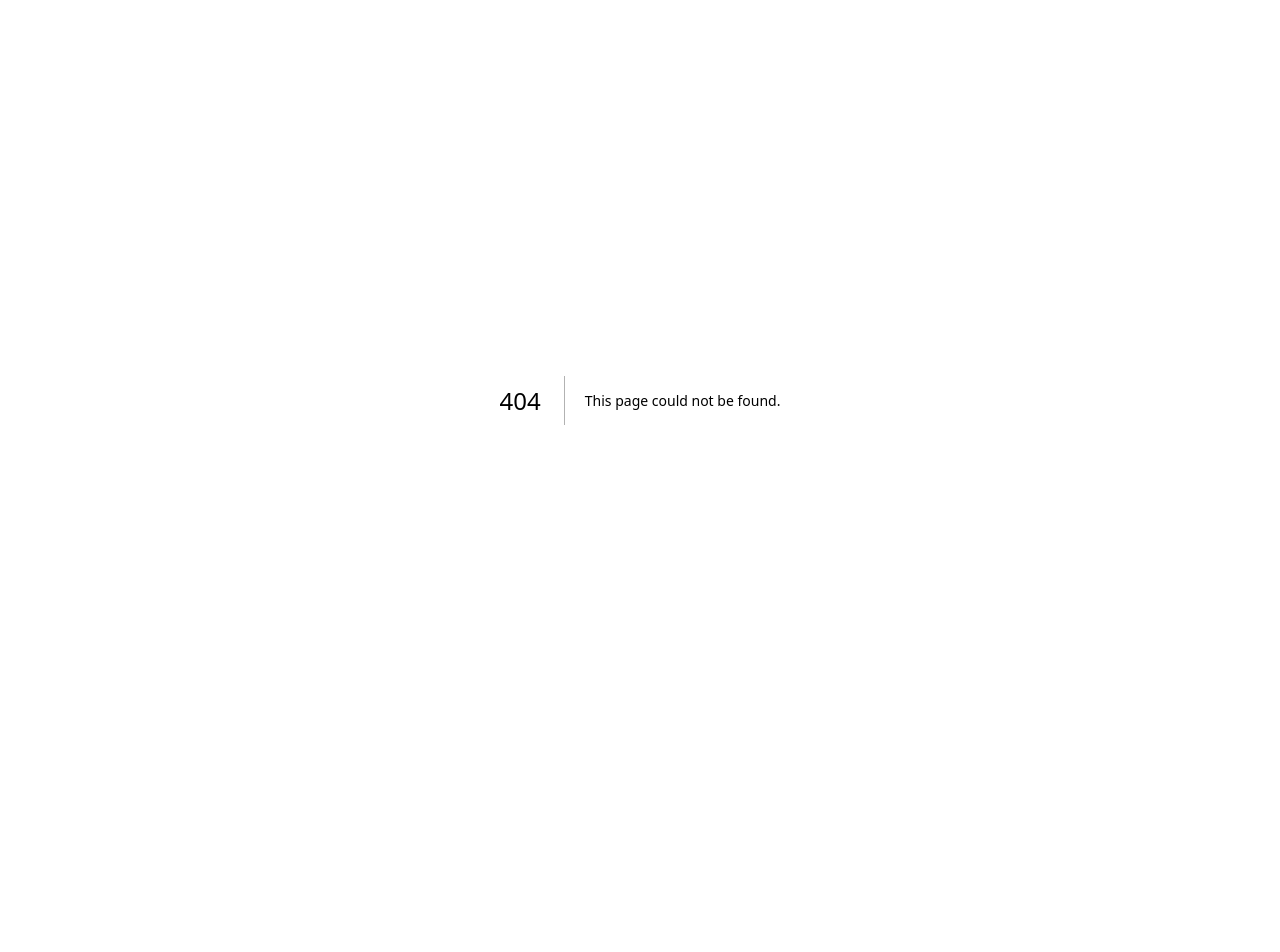
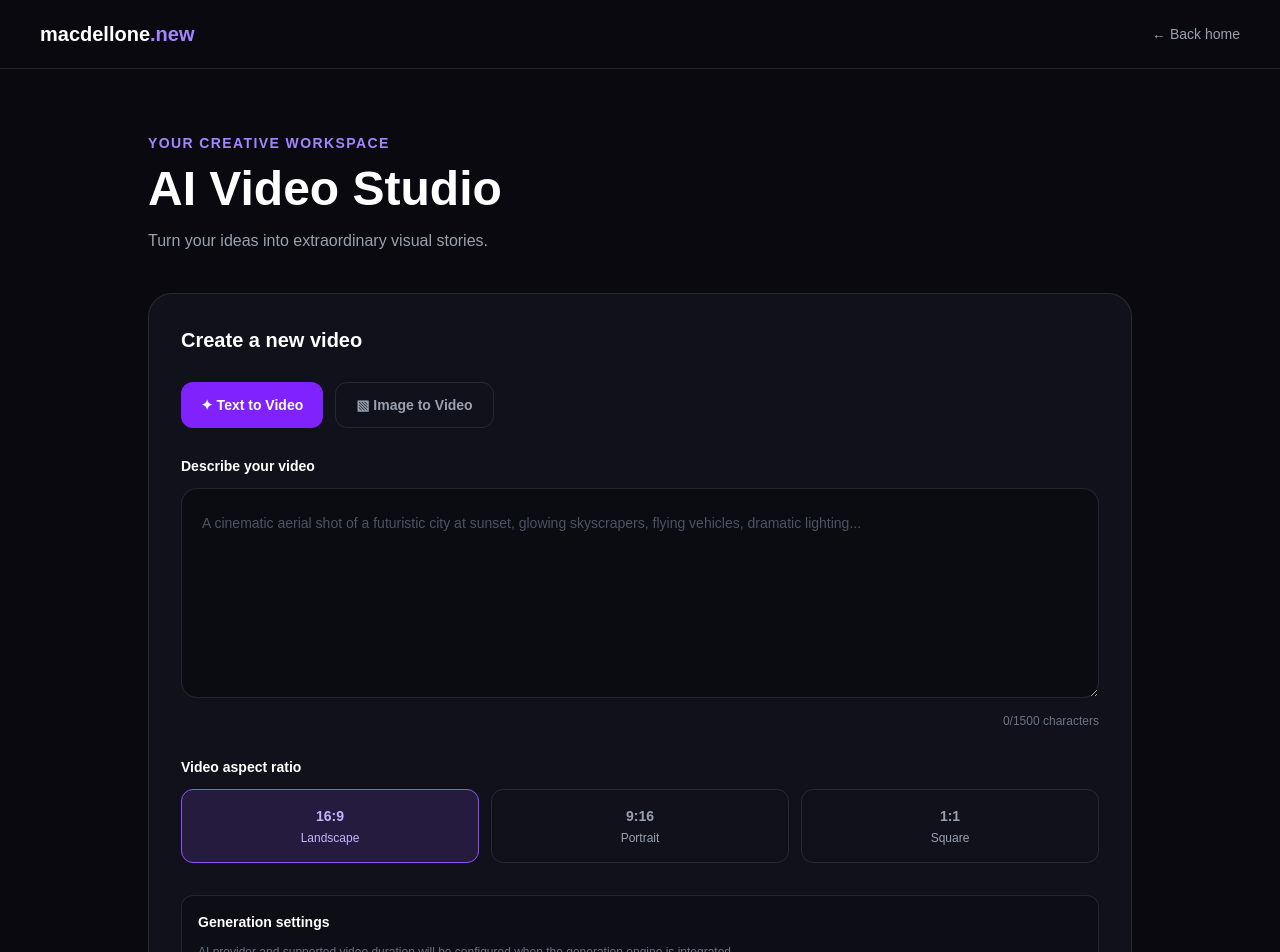
Before and after one commit to victhurofficial01-alt/Macdellone.new, a Next.js app: page /dashboard in a window 1280 px wide. Before the commit this address had no page. Shown: the top 952 px of the page. Before the commit the page ends 800 px from the top, so only its background shows below. Built offline with nearby package versions, Linux system fonts and the light colour scheme.

Commit message:
Create page.tsx

```diff
--- /dev/null
+++ b/app/dashboard/page.tsx
@@ -0,0 +1,214 @@
+
+"use client";
+
+import { useState } from "react";
+import Link from "next/link";
+
+export default function Dashboard() {
+  const [prompt, setPrompt] = useState("");
+  const [ratio, setRatio] = useState("16:9");
+  const [mode, setMode] = useState("text");
+  const [fileName, setFileName] = useState("");
+  const [message, setMessage] = useState("");
+
+  function handleSubmit(e: React.FormEvent<HTMLFormElement>) {
+    e.preventDefault();
+
+    if (prompt.trim().length < 5) {
+      setMessage("Please enter a more detailed video prompt.");
+      return;
+    }
+
+    setMessage(
+      "Your studio is ready. The AI generation engine will be connected in the next development stage."
+    );
+  }
+
+  return (
+    <main className="min-h-screen bg-[#09090f] text-white">
+      <nav className="flex items-center justify-between border-b border-white/10 px-5 py-5 md:px-10">
+        <Link href="/" className="text-xl font-black">
+          macdellone<span className="text-violet-400">.new</span>
+        </Link>
+
+        <Link href="/" className="text-sm text-gray-400 hover:text-white">
+          ← Back home
+        </Link>
+      </nav>
+
+      <div className="mx-auto max-w-5xl px-5 py-12 md:py-16">
+        <div className="mb-10">
+          <p className="text-sm font-semibold uppercase tracking-widest text-violet-400">
+            Your creative workspace
+          </p>
+          <h1 className="mt-3 text-4xl font-black md:text-5xl">
+            AI Video Studio
+          </h1>
+          <p className="mt-4 text-gray-400">
+            Turn your ideas into extraordinary visual stories.
+          </p>
+        </div>
+
+        <form onSubmit={handleSubmit}>
+          <div className="rounded-3xl border border-white/10 bg-[#11111b] p-5 md:p-8">
+            <h2 className="text-xl font-bold">
+              Create a new video
+            </h2>
+
+            <div className="mt-7 flex gap-3">
+              <button
+                type="button"
+                onClick={() => {
+                  setMode("text");
+                  setMessage("");
+                }}
+                className={`rounded-xl px-5 py-3 text-sm font-semibold ${
+                  mode === "text"
+                    ? "bg-violet-600 text-white"
+                    : "border border-white/10 text-gray-400"
+                }`}
+              >
+                ✦ Text to Video
+              </button>
+
+              <button
+                type="button"
+                onClick={() => {
+                  setMode("image");
+                  setMessage("");
+                }}
+                className={`rounded-xl px-5 py-3 text-sm font-semibold ${
+                  mode === "image"
+                    ? "bg-violet-600 text-white"
+                    : "border border-white/10 text-gray-400"
+                }`}
+              >
+                ▧ Image to Video
+              </button>
+            </div>
+
+            {mode === "image" && (
+              <div className="mt-7">
+                <label className="mb-3 block text-sm font-semibold">
+                  Upload your starting image
+                </label>
+
+                <input
+                  type="file"
+                  accept="image/png,image/jpeg,image/webp"
+                  onChange={(e) => {
+                    setFileName(e.target.files?.[0]?.name || "");
+                    setMessage("");
+                  }}
+                  className="block w-full rounded-xl border border-dashed border-violet-400/40 bg-black/20 p-5 text-sm text-gray-400 file:mr-3 file:rounded-lg file:border-0 file:bg-violet-600 file:px-4 file:py-2 file:text-white"
+                />
+
+                {fileName && (
+                  <p className="mt-2 text-sm text-violet-300">
+                    Selected: {fileName}
+                  </p>
+                )}
+              </div>
+            )}
+
+            <div className="mt-7">
+              <label className="mb-3 block text-sm font-semibold">
+                Describe your video
+              </label>
+
+              <textarea
+                value={prompt}
+                onChange={(e) => {
+                  setPrompt(e.target.value);
+                  setMessage("");
+                }}
+                placeholder="A cinematic aerial shot of a futuristic city at sunset, glowing skyscrapers, flying vehicles, dramatic lighting..."
+                rows={6}
+                maxLength={1500}
+                className="w-full resize-y rounded-2xl border border-white/10 bg-black/30 p-5 text-sm leading-7 text-white outline-none placeholder:text-gray-600 focus:border-violet-500"
+              />
+
+              <p className="mt-2 text-right text-xs text-gray-500">
+                {prompt.length}/1500 characters
+              </p>
+            </div>
+
+            <div className="mt-7">
+              <label className="mb-3 block text-sm font-semibold">
+                Video aspect ratio
+              </label>
+
+              <div className="grid grid-cols-3 gap-3">
+                {["16:9", "9:16", "1:1"].map((item) => (
+                  <button
+                    key={item}
+                    type="button"
+                    onClick={() => setRatio(item)}
+                    className={`rounded-xl border p-4 text-sm font-semibold ${
+                      ratio === item
+                        ? "border-violet-500 bg-violet-500/15 text-violet-300"
+                        : "border-white/10 text-gray-400"
+                    }`}
+                  >
+                    {item}
+                    <span className="mt-1 block text-xs font-normal">
+                      {item === "16:9"
+                        ? "Landscape"
+                        : item === "9:16"
+                        ? "Portrait"
+                        : "Square"}
+                    </span>
+                  </button>
+                ))}
+              </div>
+            </div>
+
+            <div className="mt-8 rounded-xl border border-white/10 bg-black/20 p-4">
+              <p className="text-sm font-semibold">
+                Generation settings
+              </p>
+              <p className="mt-2 text-xs leading-6 text-gray-500">
+                AI provider and supported video duration will be
+                configured when the generation engine is integrated.
+              </p>
+            </div>
+
+            <button
+              type="submit"
+              className="mt-8 w-full rounded-xl bg-violet-600 px-6 py-4 font-bold text-white transition hover:bg-violet-500"
+            >
+              ✦ Prepare Video
+            </button>
+
+            {message && (
+              <div
+                role="status"
+                className="mt-5 rounded-xl border border-violet-500/30 bg-violet-500/10 p-4 text-sm leading-6 text-violet-200"
+              >
+                {message}
+              </div>
+            )}
+          </div>
+        </form>
+
+        <div className="mt-8 rounded-2xl border border-white/10 bg-[#11111b] p-6">
+          <h2 className="font-bold">Your creative journey</h2>
+          <p className="mt-3 text-sm leading-6 text-gray-400">
+            Your generated video library will appear here
+            once AI generation and video storage are connected.
+          </p>
+          <div className="mt-5 rounded-xl border border-dashed border-white/10 p-8 text-center">
+            <span className="text-3xl">🎬</span>
+            <p className="mt-3 text-sm text-gray-500">
+              No generated videos yet.
+            </p>
+          </div>
+        </div>
+      </div>
+
+      <footer className="border-t border-white/10 py-8 text-center text-xs text-gray-600">
+        © 2026 macdellone.new · Your AI creative studio
+      </footer>
+    </main>
+  );
+}
```
